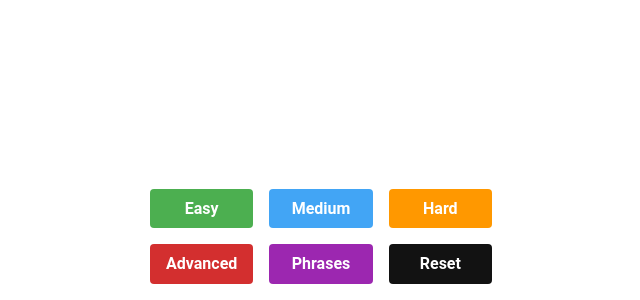
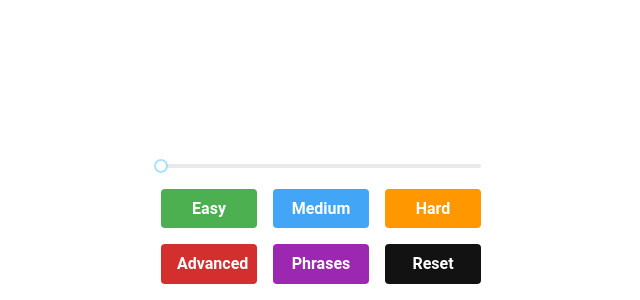
Before and after one commit to simmeringstew/language-flashcards, a React (Vite) app: page / in a window 1280 px wide. Shown: the part 500-800 px from the top of the page, without its empty margins (319-959 px from the left). Built offline with nearby package versions, Linux system fonts and the light colour scheme; a small style sheet from the web is missing.

Commit message:
Added slider and fixed layout

```diff
--- a/src/App.jsx
+++ b/src/App.jsx
@@ -1,6 +1,8 @@
 import { useState } from 'react';
 import Card from './Card';
 import Next from './Next';
+import Slider from 'rc-slider';
+import 'rc-slider/assets/index.css';
 import './styles/app.css';
 import wordList from './assets/common-words.json';
 
@@ -47,12 +49,19 @@ const App = () => {
       <Card words={words} />
       <Next words={words} next={next} />
       <div className='button-group'>
+        <Slider
+          className='slider'
+        />
+        <div className='top-buttons'>
           <button className='easy' onClick={() => setMode(100)}>Easy</button>
           <button className='medium' onClick={() => setMode(250)}>Medium</button>
           <button className='hard' onClick={() => setMode(500)}>Hard</button>
+        </div>
+        <div className='bottom-buttons'>
           <button className='advanced' onClick={() => setMode(1000)}>Advanced</button>
           <button className='phrases' onClick={() => setMode(1)}>Phrases</button>
           <button className='reset' onClick={() => setMode(null)}>Reset</button>
+        </div>
       </div>
     </div>
   );
--- a/src/styles/app.css
+++ b/src/styles/app.css
@@ -9,7 +9,27 @@
     position: absolute;
     bottom: 1rem;
     display: grid;
+    gap: 1rem;
     grid-template-columns: repeat(3, 1fr);
+    grid-template-areas:
+    'slider slider slider'
+    'top-buttons top-buttons top-buttons'
+    'bottom-buttons bottom-buttons bottom-buttons';
+}
+
+.slider {
+    grid-area: slider;
+}
+
+.top-buttons {
+    grid-area: top-buttons;
+    display: flex;
+    gap: 1rem;
+}
+
+.bottom-buttons {
+    grid-area: bottom-buttons;
+    display: flex;
     gap: 1rem;
 }
 
@@ -22,6 +42,7 @@ button {
     min-width: 2.25em;
     min-height: 2.25em;
     color: #fff;
+    width: 6rem;
 }
 
 button:hover, button:focus {
```
Lines whose indentation alone changed are shown as unchanged.
